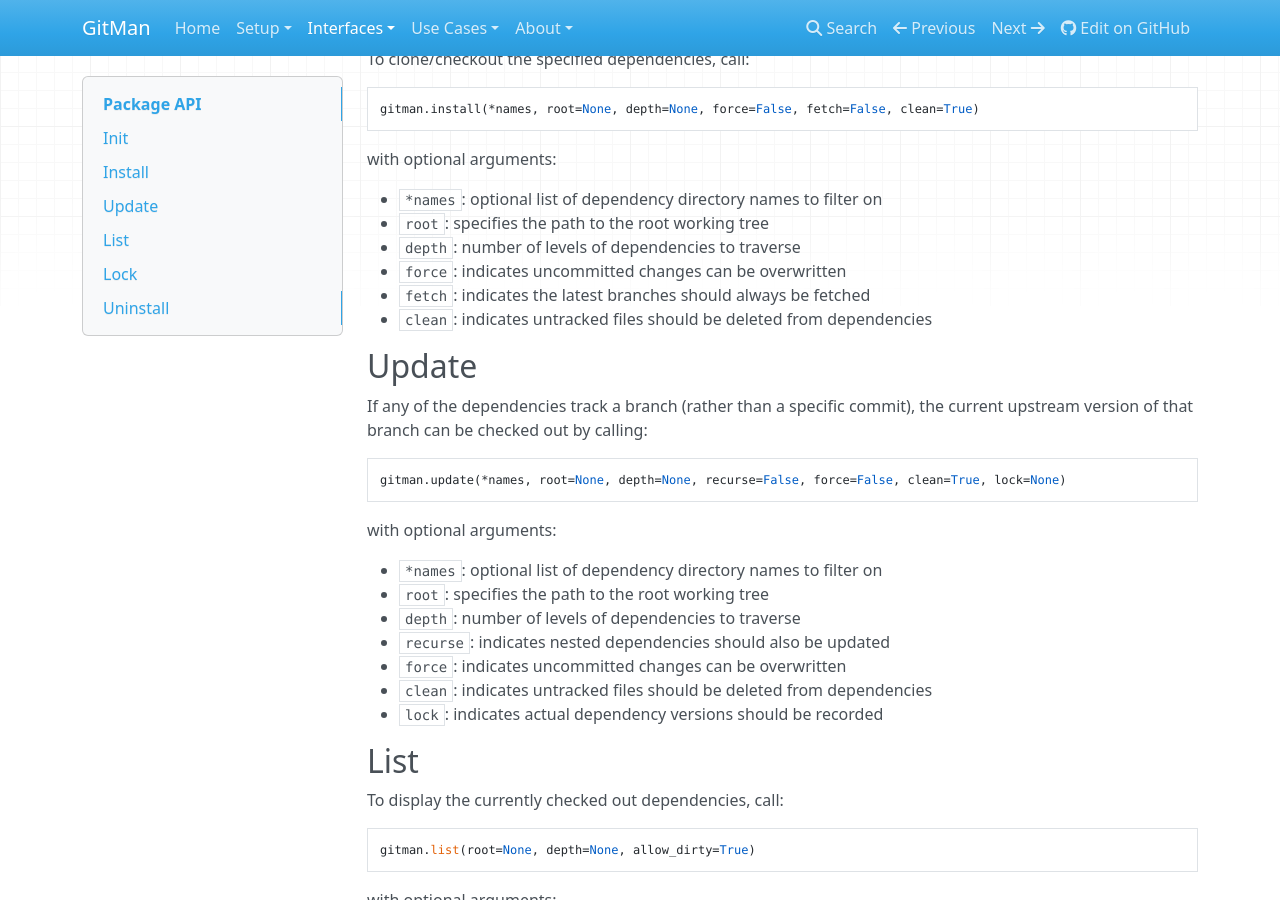
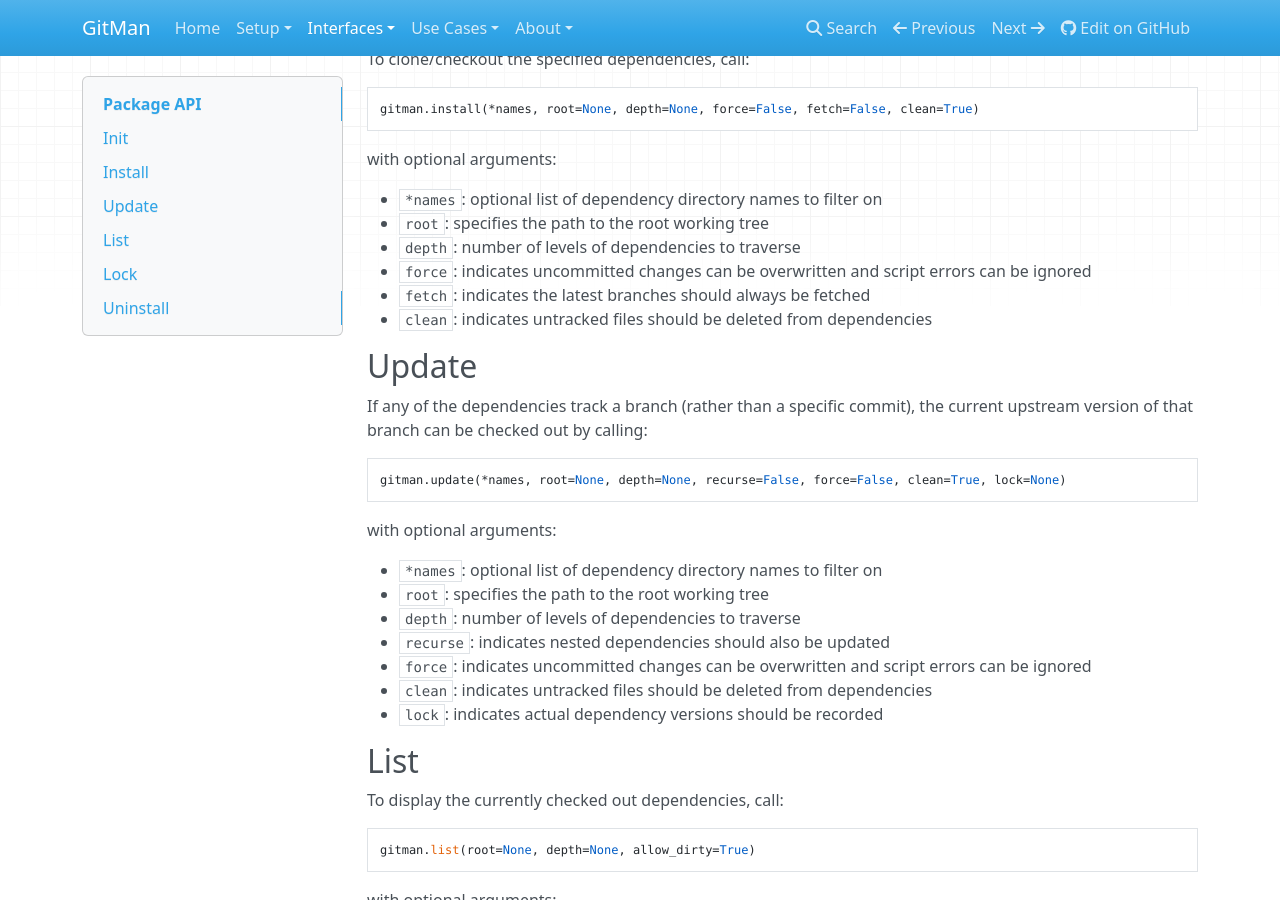
Before and after one commit to jacebrowning/gitman, an MkDocs documentation site: the page built from docs/interfaces/api.md, in a window 1280 px wide and 900 px high, scrolled down 320 px. Built offline with MkDocs 1.6.1, drawn with Linux system fonts in a browser that asks for light colours; nearby versions of some CDN libraries; old or Windows-style settings are respelled for this version of MkDocs.

```diff
--- a/docs/interfaces/api.md
+++ b/docs/interfaces/api.md
@@ -23,7 +23,8 @@ with optional arguments:
 - `*names`: optional list of dependency directory names to filter on
 - `root`: specifies the path to the root working tree
 - `depth`: number of levels of dependencies to traverse
-- `force`: indicates uncommitted changes can be overwritten
+- `force`: indicates uncommitted changes can be overwritten and
+           script errors can be ignored
 - `fetch`: indicates the latest branches should always be fetched
 - `clean`: indicates untracked files should be deleted from dependencies
 
@@ -41,7 +42,8 @@ with optional arguments:
 - `root`: specifies the path to the root working tree
 - `depth`: number of levels of dependencies to traverse
 - `recurse`: indicates nested dependencies should also be updated
-- `force`: indicates uncommitted changes can be overwritten
+- `force`: indicates uncommitted changes can be overwritten and
+           script errors can be ignored
 - `clean`: indicates untracked files should be deleted from dependencies
 - `lock`: indicates actual dependency versions should be recorded
 
--- a/gitman/__init__.py
+++ b/gitman/__init__.py
@@ -3,7 +3,7 @@
 import sys
 
 __project__ = 'GitMan'
-__version__ = '1.3b1'
+__version__ = '1.3b2'
 
 CLI = 'gitman'
 PLUGIN = 'deps'
```
Also changed, not shown: CHANGELOG.md (+1 -0 lines), README.md (+11 -5 lines), docs/interfaces/cli.md (+1 -1 lines), docs/interfaces/plugin.md (+1 -1 lines), 1 other file.
